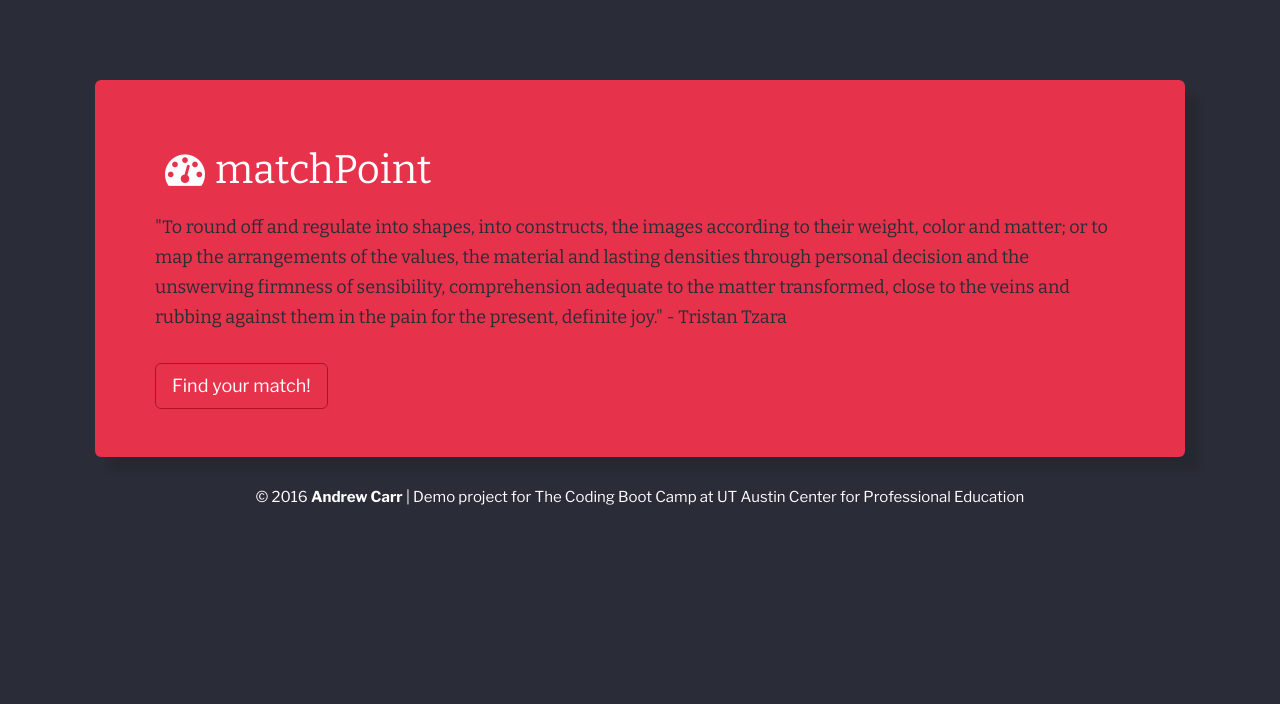
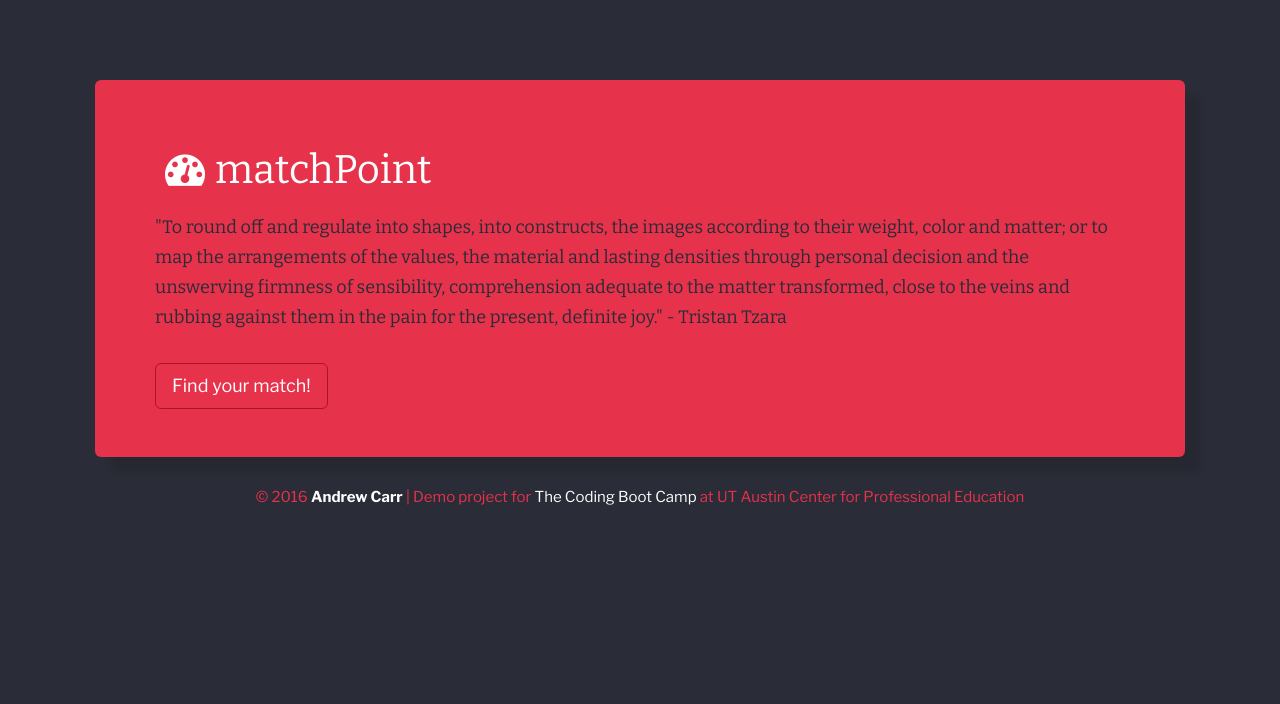
Before and after one commit to carrat/friendFinder, a PHP site: page /public/home.html in a window 1280 px wide. Shown: the top 704 px of the page. Run offline with PHP 8.4, Linux system fonts and the light colour scheme.

Commit message:
css footer color fix

```diff
--- a/app/public/css/friendfinder_style.css
+++ b/app/public/css/friendfinder_style.css
@@ -65,7 +65,7 @@ a:hover {
 }
 
 #credits {
-	color: ##e7324b;
+	color: #e7324b;
 }
 
 #credits a {
```
